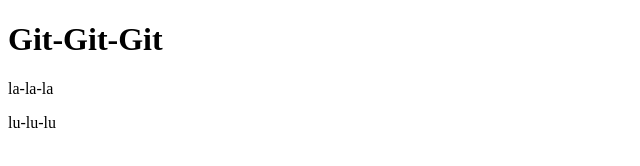
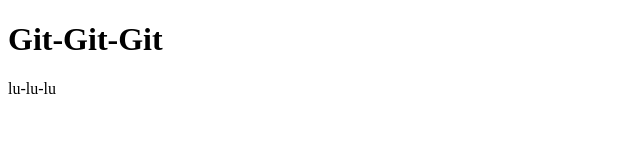
Before and after one commit to FomenkoAlex/My-first-repository, a plain HTML site: page index.html in a window 1280 px wide. Shown: the full height of the page, 0-640 px from the left. Drawn offline with Linux system fonts and the light colour scheme.

Commit message:
Second commit

```diff
--- a/index.html
+++ b/index.html
@@ -5,7 +5,6 @@
 </head>
 <body>
 	<h1>Git-Git-Git</h1>
-	<p>la-la-la</p>
 	<p>lu-lu-lu</p>
 </body>
 </html>
```
